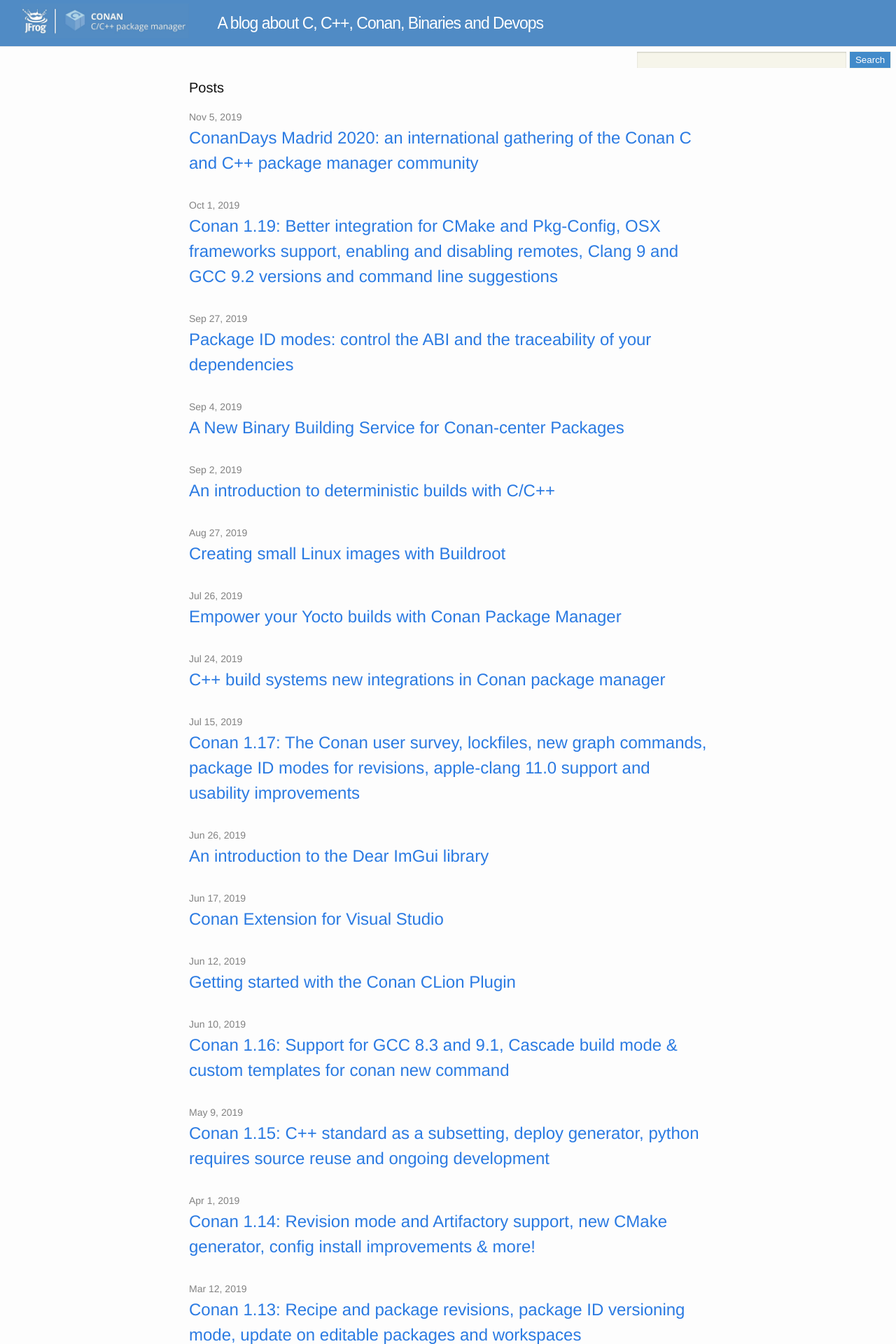
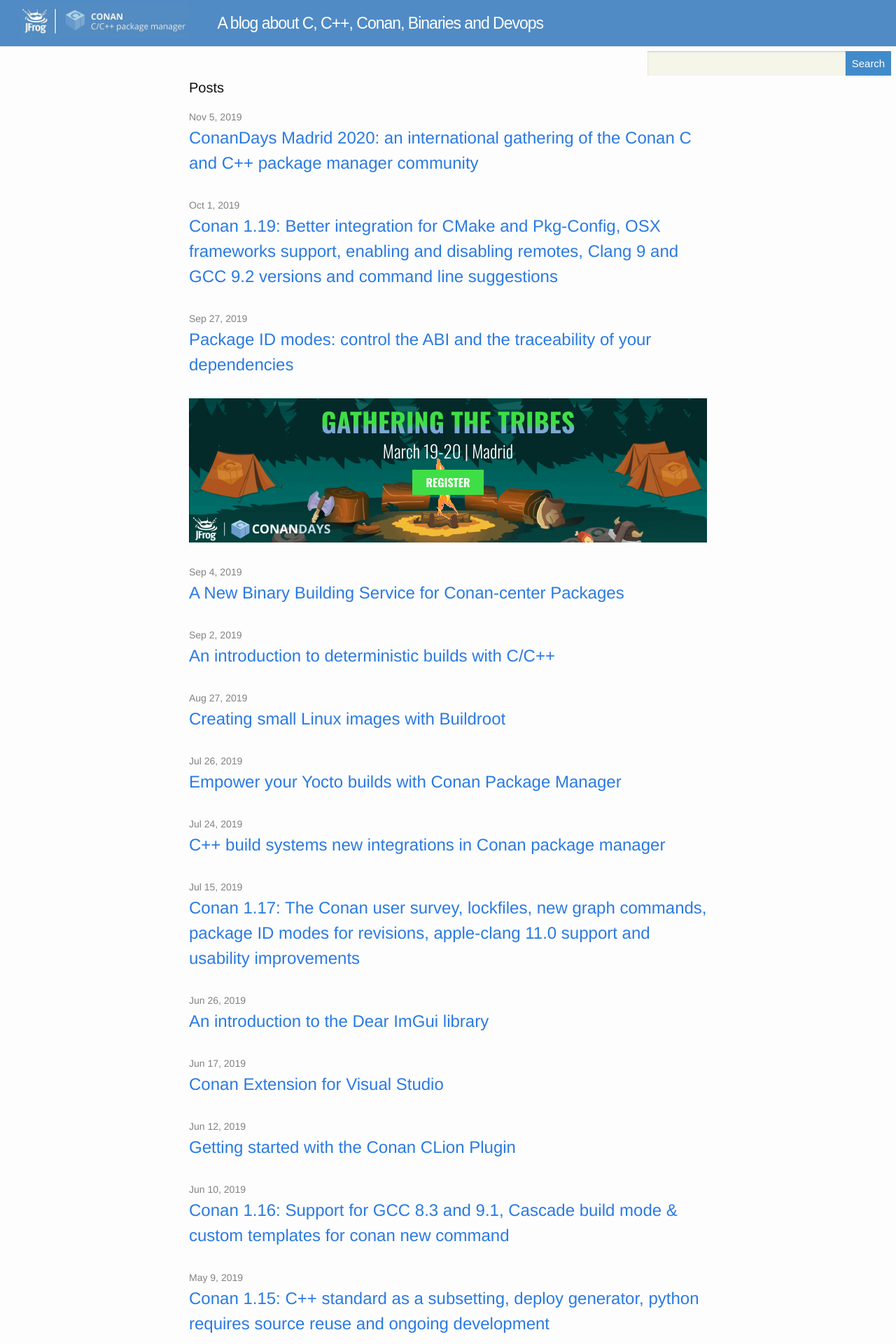
Before and after one commit to conan-io/conan-io.github.io, a Jekyll site: the page built from index.html, in a window 1280 px wide. Shown: the top 1920 px of the page at 70% size. Built offline with Jekyll 4.4.1, drawn with Linux system fonts in a browser that asks for light colours; comment, search, counter and statistics services are not loaded.

Commit message:
banner injected after 3rd post, both on mobile and desktop

```diff
--- a/css/main.scss
+++ b/css/main.scss
@@ -2,11 +2,12 @@
 # Only the main Sass file needs front matter (the dashes are enough)
 ---
 @charset "utf-8";
-
+@import url('https://fonts.googleapis.com/css?family=Oswald:300,700&display=swap');
 
 
 // Our variables
 $base-font-family: "Helvetica Neue", Helvetica, Arial, sans-serif;
+$banner-font: 'Oswald', sans-serif;
 $base-font-size:   16px;
 $base-font-weight: 400;
 $small-font-size:  $base-font-size * 0.875;
@@ -25,6 +26,8 @@ $grey-color-dark:  darken($grey-color, 25%);
 // Width of the content area
 $content-width:    800px;
 
+$on-small-mobile:  350px;
+$on-mobile:        480px;
 $on-palm:          600px;
 $on-laptop:        800px;
 
@@ -96,3 +99,124 @@ $on-laptop:        800px;
         }
     }
 }
+
+form[role=search] {
+  display: -webkit-flex;
+  display: -ms-flex;
+  display: flex;
+  input {
+    height: 35px;
+    box-sizing: border-box;
+    border: 0!important;
+  }
+  input#searchButton {
+    height: 35px;
+    font-size: 15px;
+    border: 0;
+  }
+}
+
+li.banner {
+  a.conan-gat-banner {display: block;}
+  position: relative;
+  .cd-mobile-back {
+    display: none;
+  }
+  .flame {
+    position: absolute;
+    z-index: 1;
+    margin: auto;
+    left: 0;
+    right: 10px;
+    top: 30px;
+    bottom: 0;
+  }
+  .banner-abs-content {
+    z-index: 2;
+    position: absolute;
+    width: 100%;
+    top: 0;
+    left: 0;
+    text-align: center;
+    h2 {
+      font-family: $banner-font;
+      font-size: 38px;
+      font-weight: 700;
+      color: #40DE46;
+      background: -webkit-linear-gradient(#40DE46, #40DE46, #40DE46, #40DE46, #40DE46, #7CA8D4, #7CA8D4, #7CA8D4);
+      -webkit-background-clip: text;
+      -webkit-text-fill-color: transparent;
+      margin-bottom: 0;
+      line-height: 1.1;
+      margin-top: 13px;
+    }
+    h3 {
+      font-family: $banner-font;
+      color: #fff;
+      font-size: 25px;
+      font-weight: 300;
+      line-height: 1;
+      padding-top: 7px;
+    }
+    .banner-button {
+      font-family: $banner-font;
+      font-weight: 700;
+      color: #fff;
+      background: #40DE46;
+      padding: 10px 20px;
+      display: inline-block;
+      line-height: 1;
+    }
+  }
+}
+
+@media screen and (max-width: $on-palm) {
+  li.banner {
+    .banner-abs-content {
+      h2 {
+        margin-top: 13%;
+      }
+    }
+    .cd-mobile-back {
+      display: inline;
+    }
+    .cd-desktop-back {
+      display: none;
+    }
+    .flame {
+      top: 30%;
+    }
+  }
+}
+
+@media screen and (max-width: $on-mobile) {
+  li.banner {
+    .flame {
+      top: 20%;
+    }
+    .banner-abs-content {
+      h2 {
+        font-size: 30px;
+      }
+      h3 {
+        font-size: 22px;
+      }
+    }
+  }
+  a.site-title {
+    line-height: 1.5;
+  }
+  a.post-link {
+    font-size: 19px;
+    line-height: 1.4;
+  }
+  .post-list > li {
+    margin-bottom: 25px;
+  }
+}
+
+@media screen and (max-width: $on-small-mobile) {
+  li.banner .banner-abs-content h2 {
+    font-size: 25px;
+  }
+}
--- a/index.html
+++ b/index.html
@@ -8,6 +8,26 @@ layout: default
 
   <ul class="post-list">
     {% for post in site.posts %}
+       {% if forloop.index == 4 %}
+       <li class="banner">
+         <a href="https://conandays.conan.io/" target="_blank" class="conan-gat-banner">
+           <img src="assets/cd_background_tinified.png" class="cd-back cd-desktop-back" alt="Conan days - Register">
+           <img src="assets/cd_mobile_back.png" class="cd-back cd-mobile-back" alt="Conan days - Register">
+           <img src="assets/campfire_small.gif" alt="Conan days - Register" class="flame">
+           <div class="banner-abs-content">
+             <h2>
+               GATHERING THE TRIBES
+             </h2>
+             <h3>
+               March 19-20 | Madrid
+             </h3>
+             <div class="banner-button">
+               REGISTER
+             </div>
+           </div>
+         </a>
+       </li>
+       {% endif %}
        {% if post.title != "Rust Cargo And Conan Are Friends With Benefits" %}
       <li>
         <span class="post-meta">{{ post.date | date: "%b %-d, %Y" }}</span>
```
Also changed, not shown: assets/Conan_Banner740X206.jpg (added), assets/campfire_small.gif (added), assets/cd_background.png (added), assets/cd_background_tinified.png (added), assets/cd_mobile_back.png (added).
